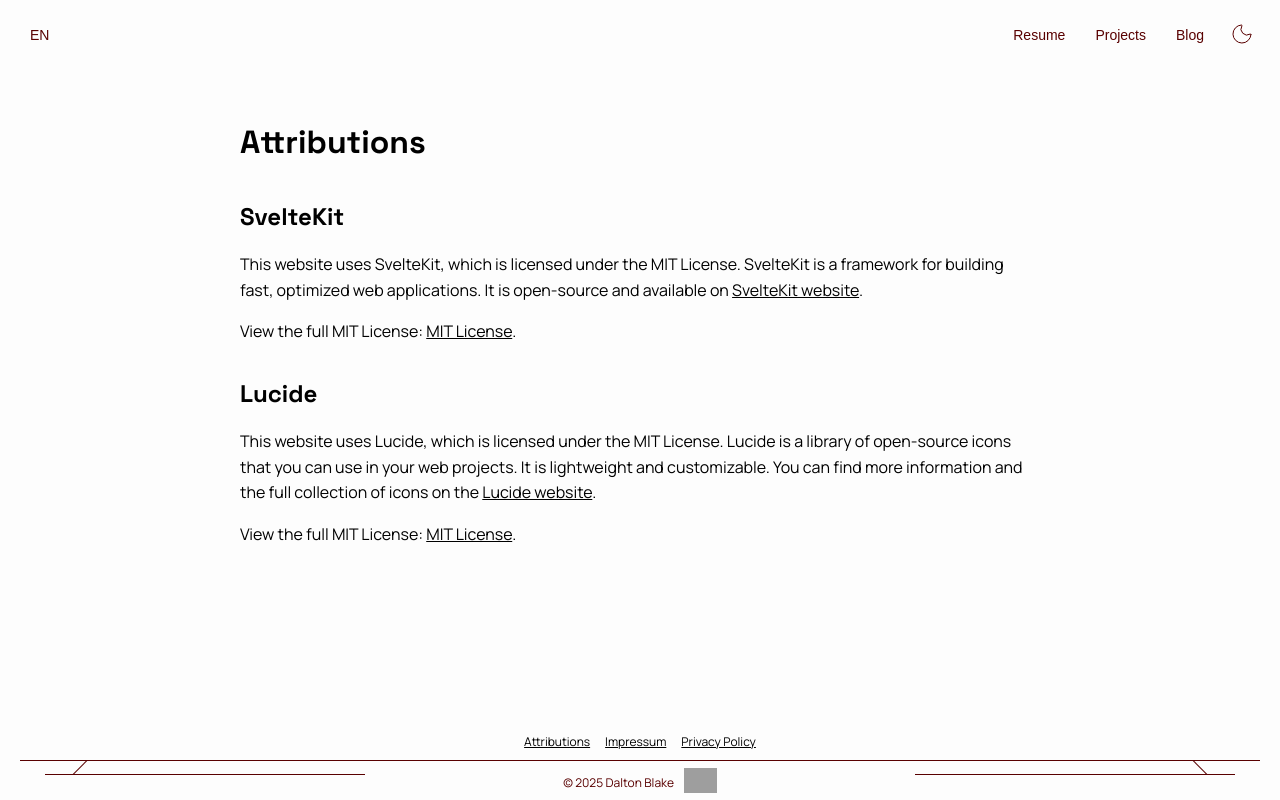
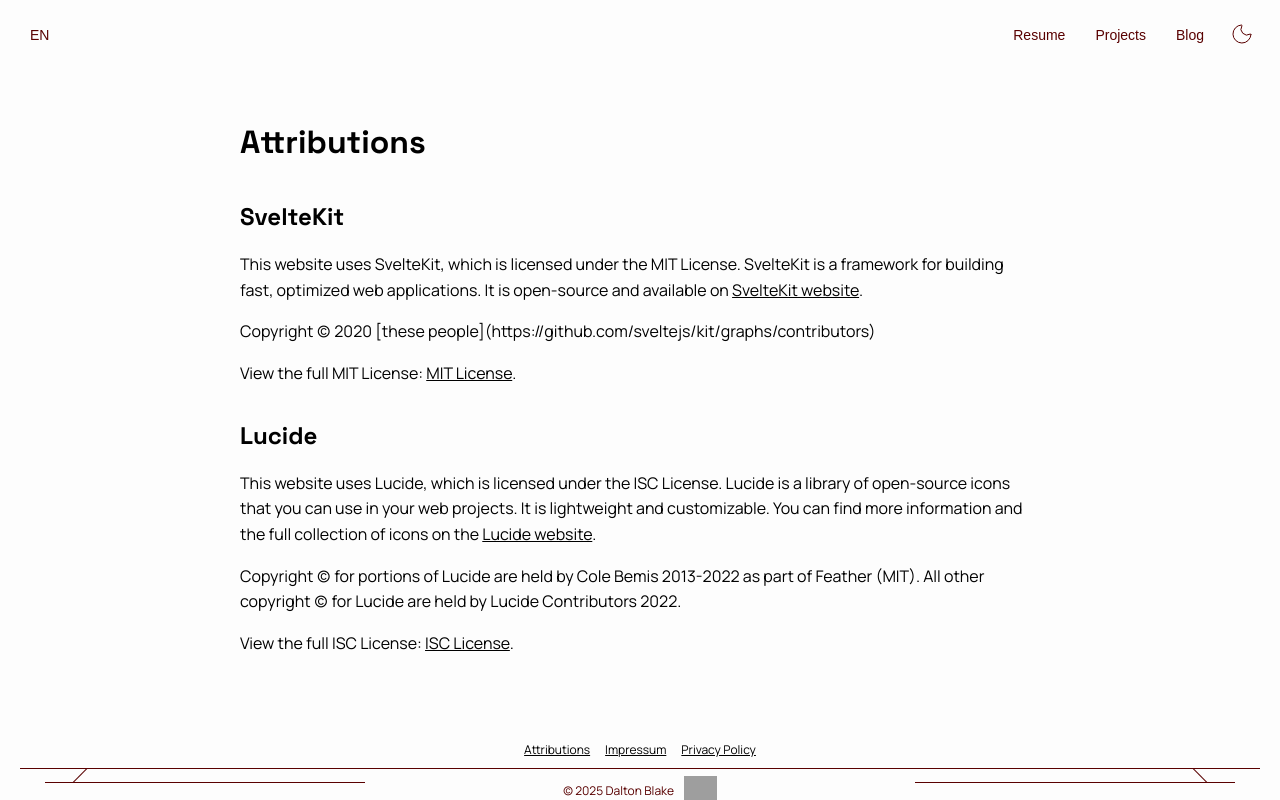
Before and after one commit to dlblak03/daltonlblake, a SvelteKit app: page /attributions in a window 1280 px wide. Built offline with nearby package versions, Linux system fonts and the light colour scheme; grey boxes are pictures that could not be loaded.

Commit message:
Language updates

```diff
--- a/src/routes/+layout.svelte
+++ b/src/routes/+layout.svelte
@@ -72,7 +72,7 @@
 	<!-- Navigation Menu - Desktop -->
 	<div
 		class="hide-under-desktop"
-		style="display: flex; align-items: center; min-height: 70px; width: calc(100% - 40px); padding: 0 20px; gap: 10px;"
+		style="display: flex; align-items: center; min-height: 70px; width: calc(100% - 40px); padding: 0 20px; gap: 10px; position: relative;"
 	>
 		<button
 			on:click={() => {
@@ -118,6 +118,7 @@
 				{/if}
 			</button>
 		</div>
+
 		<button
 			on:click={() => {
 				location.href = '/';
@@ -177,7 +178,7 @@
 	<!-- Navigation Menu - Under Desktop  -->
 	<div
 		class="show-under-desktop"
-		style="display: flex; align-items: center; min-height: 70px; width: calc(100% - 40px); padding: 0 20px; gap: 10px;"
+		style="display: flex; align-items: center; min-height: 70px; width: calc(100% - 40px); padding: 0 20px; gap: 10px; position: relative;"
 	>
 		<button
 			on:click={() => {
--- a/src/routes/attributions/+page.svelte
+++ b/src/routes/attributions/+page.svelte
@@ -1,7 +1,8 @@
 <script lang="ts">
 	import { dark, language } from '../ui_store';
 
-    let pageTitle = $language == "EN" ? "Attributions" : $language == "DE" ? "Zuschreibungen" : "Attributions"
+	let pageTitle =
+		$language == 'EN' ? 'Attributions' : $language == 'DE' ? 'Zuschreibungen' : 'Attributions';
 </script>
 
 <svelte:head>
@@ -41,6 +42,13 @@
 	</p>
 	<p style="color: {$dark ? 'var(--darktext)' : 'black'}">
 		{#if $language == 'EN'}
+			Copyright (c) 2020 [these people](https://github.com/sveltejs/kit/graphs/contributors)
+		{:else if $language == 'DE'}
+			Copyright (c) 2020 [these people](https://github.com/sveltejs/kit/graphs/contributors)
+		{/if}
+	</p>
+	<p style="color: {$dark ? 'var(--darktext)' : 'black'}">
+		{#if $language == 'EN'}
 			View the full MIT License:
 		{:else if $language == 'DE'}
 			Siehe die vollständige MIT-Lizenz:
@@ -56,11 +64,11 @@
 	<h3 style="color: {$dark ? 'var(--darktext)' : 'black'}">Lucide</h3>
 	<p style="color: {$dark ? 'var(--darktext)' : 'black'}">
 		{#if $language == 'EN'}
-			This website uses Lucide, which is licensed under the MIT License. Lucide is a library of
+			This website uses Lucide, which is licensed under the ISC License. Lucide is a library of
 			open-source icons that you can use in your web projects. It is lightweight and customizable.
 			You can find more information and the full collection of icons on the
 		{:else if $language == 'DE'}
-			Diese Website verwendet Lucide, das unter der MIT-Lizenz lizenziert ist. Lucide ist eine
+			Diese Website verwendet Lucide, das unter der ISC-Lizenz lizenziert ist. Lucide ist eine
 			Bibliothek von Open-Source-Symbolen, die Sie in Ihren Webprojekten verwenden können. Sie ist
 			leichtgewichtig und anpassbar. Weitere Informationen und die vollständige Sammlung von Icons
 			finden Sie auf der Website
@@ -74,15 +82,24 @@
 	</p>
 	<p style="color: {$dark ? 'var(--darktext)' : 'black'}">
 		{#if $language == 'EN'}
-			View the full MIT License:
+			Copyright (c) for portions of Lucide are held by Cole Bemis 2013-2022 as part of Feather
+			(MIT). All other copyright (c) for Lucide are held by Lucide Contributors 2022.
 		{:else if $language == 'DE'}
-			Siehe die vollständige MIT-Lizenz:
+			Copyright (c) for portions of Lucide are held by Cole Bemis 2013-2022 as part of Feather
+			(MIT). All other copyright (c) for Lucide are held by Lucide Contributors 2022.
+		{/if}
+	</p>
+	<p style="color: {$dark ? 'var(--darktext)' : 'black'}">
+		{#if $language == 'EN'}
+			View the full ISC License:
+		{:else if $language == 'DE'}
+			Siehe die vollständige ISC-Lizenz:
 		{/if}
 		<a
 			style="color: {$dark ? 'var(--darktext)' : 'black'}"
 			href="https://github.com/lucide-icons/lucide/blob/main/LICENSE"
 			target="_blank"
-			rel="noopener noreferrer">MIT License</a
+			rel="noopener noreferrer">ISC License</a
 		>.
 	</p>
 </div>
```
Also changed, not shown: src/routes/+page.svelte (+16 -12 lines).
